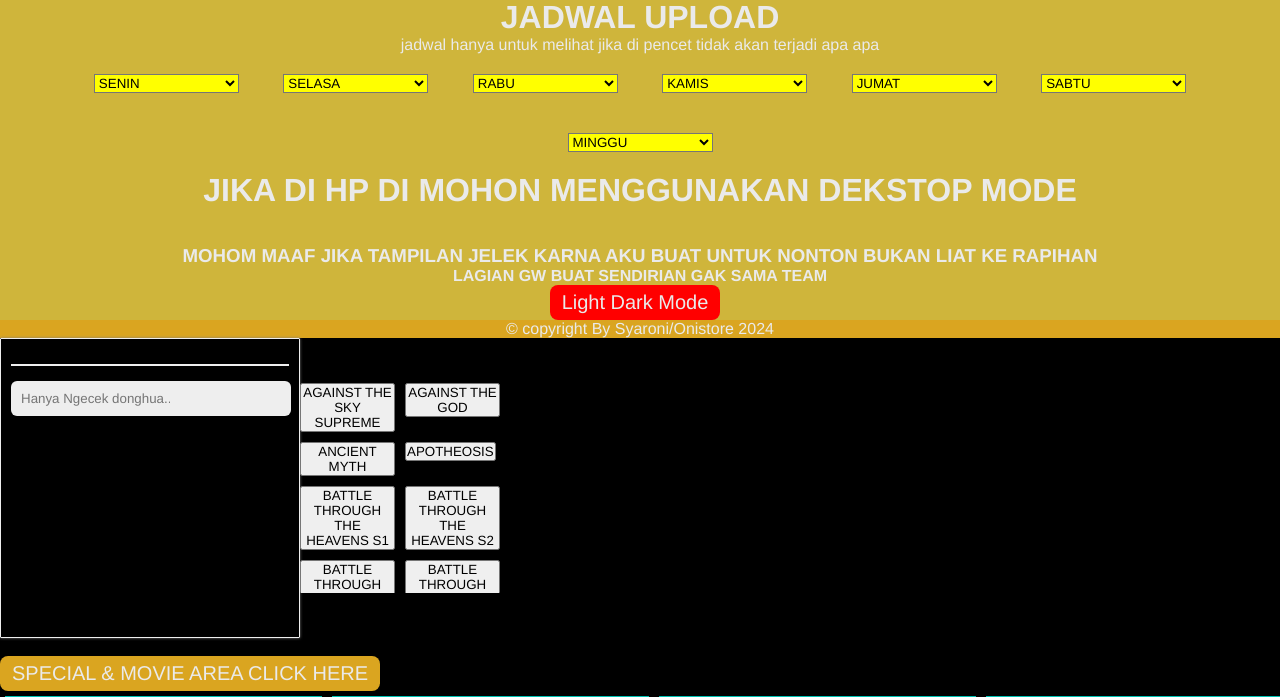
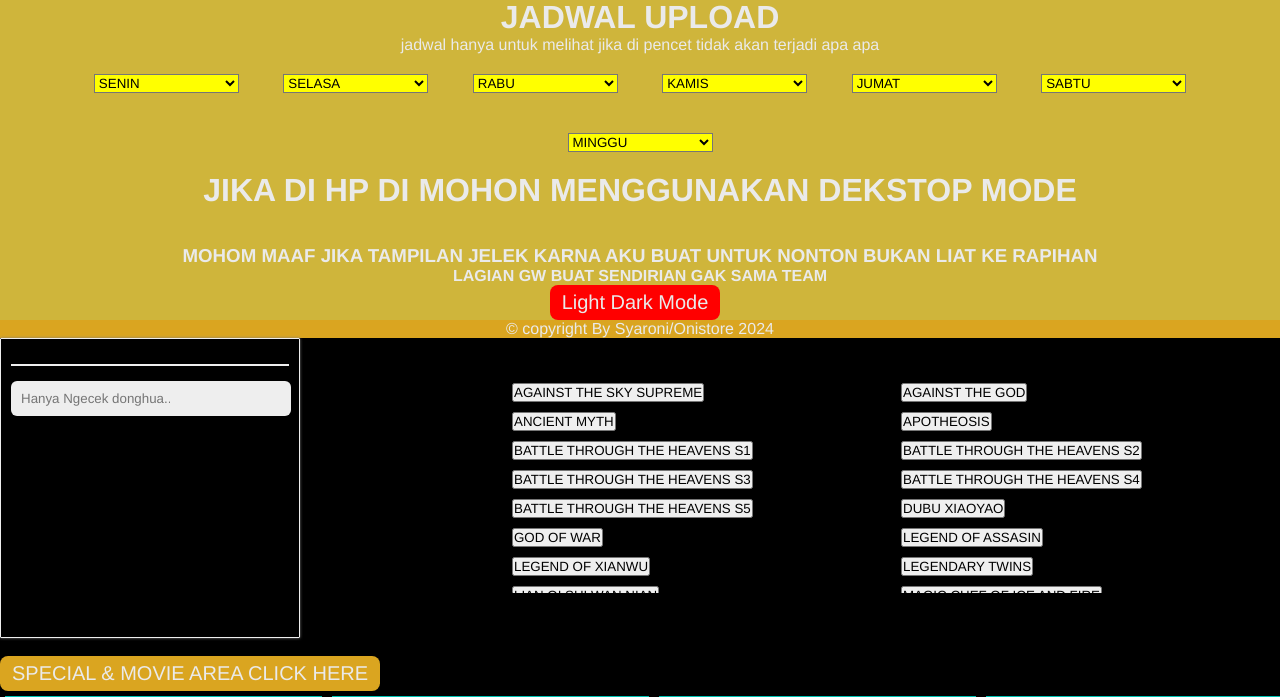
Before and after one commit to onistore/testing-github, a PHP site: page / in a window 1280 px wide. Shown: the part 79-776 px from the top of the page. Run offline with PHP 8.4, Linux system fonts and the light colour scheme.

Commit message:
Update style.css

```diff
--- a/style.css
+++ b/style.css
@@ -183,7 +183,7 @@
     display: flex;
     align-items: center;
     justify-content: space-between;
-    width: 500px;
+    width: auto;
 }
 .sidebar {
     width: 300px;
```
